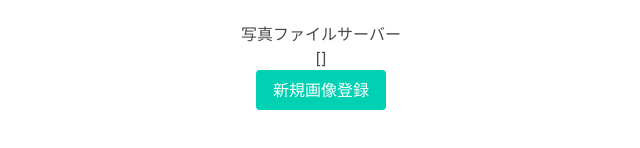
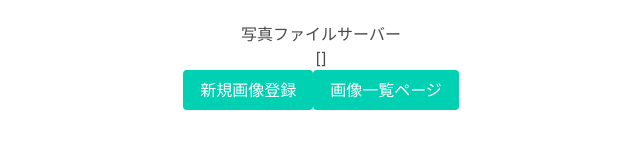
Before and after one commit to kazukishimamoto/kaikaz, a Nuxt app: page / in a window 1280 px wide. Shown: the part 466-614 px from the top of the page, without its empty margins (319-959 px from the left). Built offline with nearby package versions, Linux system fonts and the light colour scheme.

Commit message:
一覧ページへの繊維ボタン配置

```diff
--- a/pages/index.vue
+++ b/pages/index.vue
@@ -7,11 +7,18 @@
       </h1>
       <p>写真ファイルサーバー</p>
       <p>{{ this.images }}</p>
-      <nuxt-link to="/images/new">
-        <button class="button is-primary">
-          新規画像登録
-        </button>
-      </nuxt-link>
+      <div class="link">
+        <nuxt-link to="/images/new">
+          <button class="button is-primary">
+            新規画像登録
+          </button>
+        </nuxt-link>
+        <nuxt-link to="/images">
+            <button class="button is-primary">
+              画像一覧ページ
+            </button>
+        </nuxt-link>
+      </div>
     </div>
   </div>
 </template>
```
